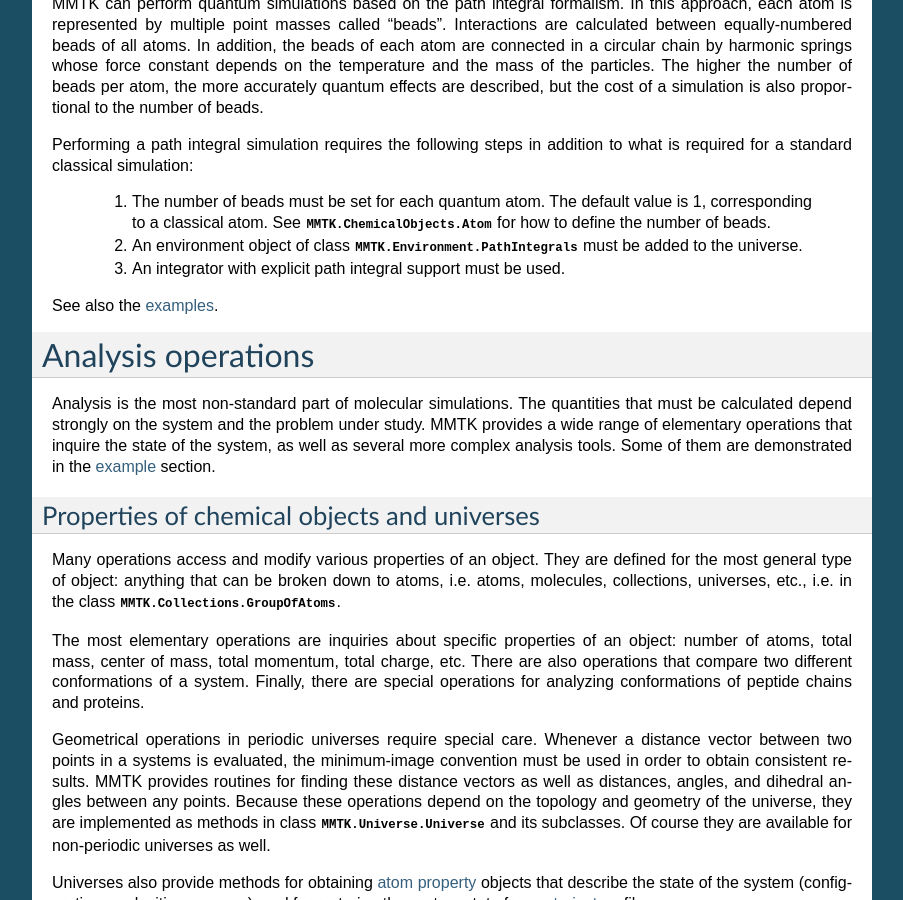
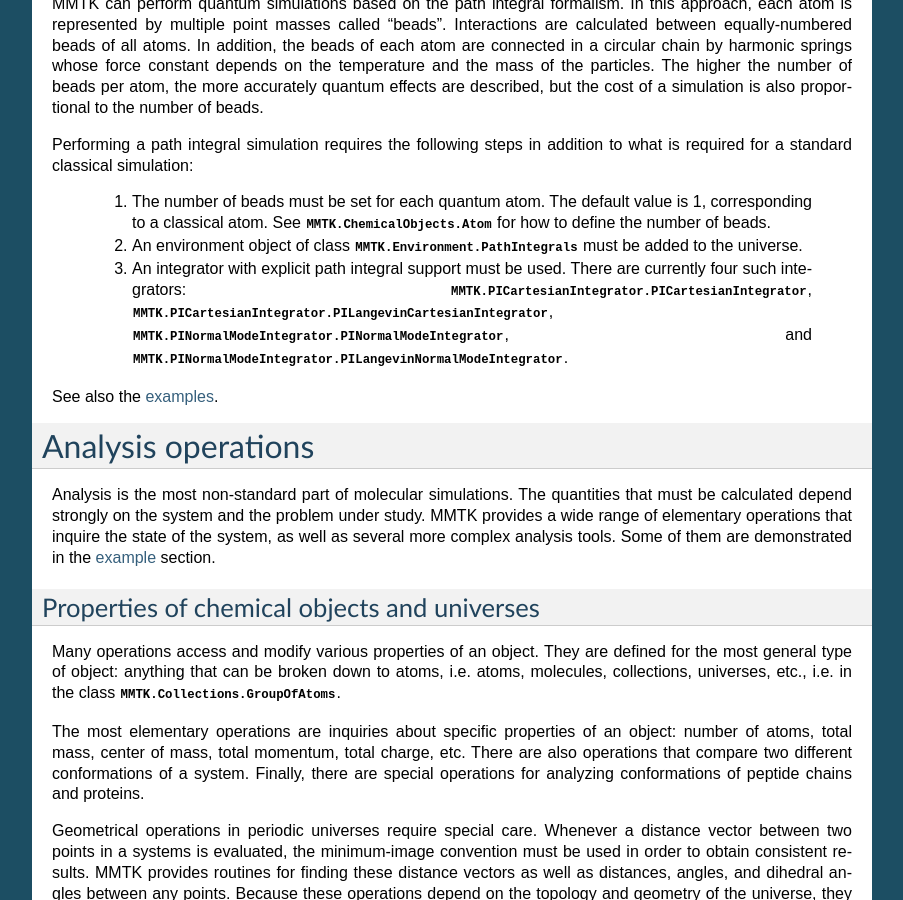
Before and after one commit to tjkartha/MMTK, a Sphinx documentation site: the page built from Doc/mmtk.rst, in a window 1280 px wide and 900 px high, scrolled down 15772 px. Shown: the whole window, without its empty margins (198-1101 px from the left). Built offline with Sphinx 7.4.7, drawn with Linux system fonts in a browser that asks for light colours; the version number could not be read and is left out.

```diff
--- a/Doc/mmtk.rst
+++ b/Doc/mmtk.rst
@@ -1157,7 +1157,11 @@ simulation:
     must be added to the universe.
 
  3. An integrator with explicit path integral support must be
-    used.
+    used. There are currently four such integrators:
+    :class:`MMTK.PICartesianIntegrator.PICartesianIntegrator`,
+    :class:`MMTK.PICartesianIntegrator.PILangevinCartesianIntegrator`,
+    :class:`MMTK.PINormalModeIntegrator.PINormalModeIntegrator`, and
+    :class:`MMTK.PINormalModeIntegrator.PILangevinNormalModeIntegrator`.
 
 See also the :ref:`examples <Example-PathIntegrals>`.
 
```
Also changed, not shown: Doc/Examples/PathIntegrals/harmonic_oscillator.py.rst (added, +8 -0 lines), Doc/Examples/PathIntegrals/quantum_sugar.py.rst (added, +8 -0 lines), Doc/modules.rst (+8 -0 lines), 2 other files.
